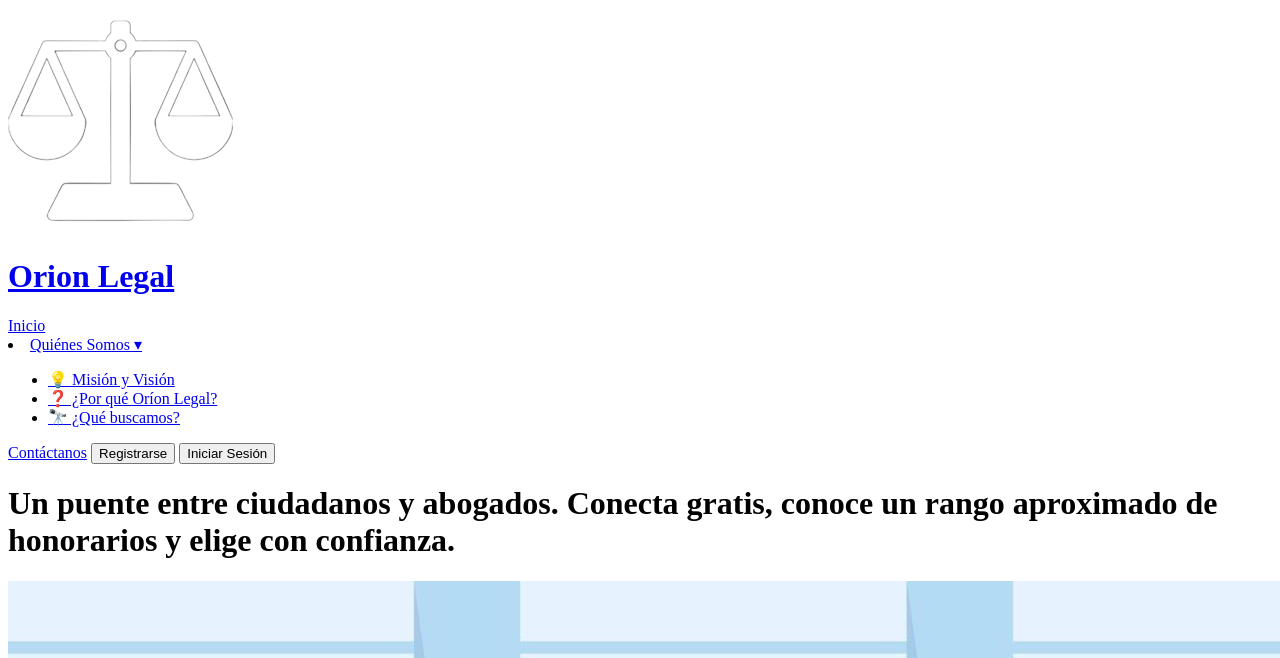
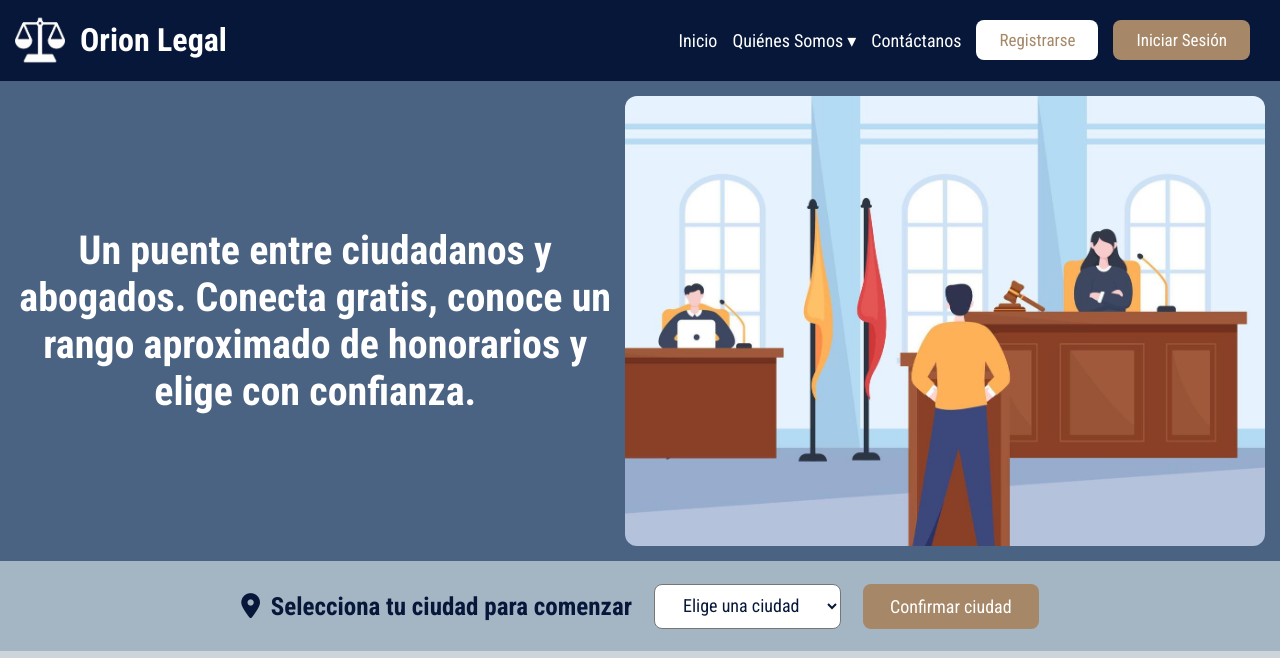
Before and after one commit to Tobinakano/OrionLegal, a Django app: page / in a window 1280 px wide; the page is wider, and only the part inside the window is pictured. Shown: the top 658 px of that part. Run offline with Django 5.2, Linux system fonts and the light colour scheme.

Commit message:
Corrijo rutas del CSS en los templates

```diff
--- a/myapp/templates/index.html
+++ b/myapp/templates/index.html
@@ -4,9 +4,8 @@
 <head>
     <meta charset="UTF-8">
     <meta name="viewport" content="width=device-width, initial-scale=1.0">
-    <link rel="stylesheet" href="styles.css?v=1.0">
     <link rel="stylesheet" href="https://cdnjs.cloudflare.com/ajax/libs/font-awesome/6.5.0/css/all.min.css">
-    <link rel="stylesheet" href="{% static 'Css/style.css?v=1.0' %}">
+    <link rel="stylesheet" href="{% static 'Css/estilos.css' %}">
     <link rel="icon" href="{% static 'Img/Logo.png' %}">
     <title>Orión Legal</title>
 </head>
--- a/myapp/templates/login.html
+++ b/myapp/templates/login.html
@@ -4,9 +4,8 @@
 <head>
     <meta charset="UTF-8">
     <meta name="viewport" content="width=device-width, initial-scale=1.0">
-    <link rel="stylesheet" href="styles.css?v=1.0">
     <link rel="stylesheet" href="https://cdnjs.cloudflare.com/ajax/libs/font-awesome/6.5.0/css/all.min.css">
-    <link rel="stylesheet" href="{% static 'Css/style.css?v=1.0' %}">
+    <link rel="stylesheet" href="{% static 'Css/estilos.css' %}">
     <link rel="icon" href="{% static 'Img/Logo.png' %}">
     <title>Login</title>
 </head>
--- a/myapp/templates/misionyvision.html
+++ b/myapp/templates/misionyvision.html
@@ -4,7 +4,7 @@
 <head>
     <meta charset="UTF-8">
     <meta name="viewport" content="width=device-width, initial-scale=1.0">
-    <link rel="stylesheet" href="{% static 'Css/style.css?v=1.0' %}">
+    <link rel="stylesheet" href="{% static 'Css/estilos.css' %}">
     <link rel="icon" href="{% static 'Img/Logo.png' %}">
     <link rel="stylesheet" href="https://cdnjs.cloudflare.com/ajax/libs/font-awesome/6.5.0/css/all.min.css">
     <title>Misión y Visión</title>
--- a/myapp/templates/porqueorion.html
+++ b/myapp/templates/porqueorion.html
@@ -4,7 +4,7 @@
 <head>
     <meta charset="UTF-8">
     <meta name="viewport" content="width=device-width, initial-scale=1.0">
-    <link rel="stylesheet" href="{% static 'Css/style.css?v=1.0' %}">
+    <link rel="stylesheet" href="{% static 'Css/estilos.css' %}">
     <link rel="icon" href="{% static 'Img/Logo.png' %}">
     <title>¿Por qué Oríon Legal?</title>
 </head>
--- a/myapp/templates/quebuscamos.html
+++ b/myapp/templates/quebuscamos.html
@@ -4,7 +4,7 @@
 <head>
     <meta charset="UTF-8">
     <meta name="viewport" content="width=device-width, initial-scale=1.0">
-    <link rel="stylesheet" href="{% static 'Css/style.css?v=1.0' %}">
+    <link rel="stylesheet" href="{% static 'Css/estilos.css' %}">
     <link rel="icon" href="{% static 'Img/Logo.png' %}">
     <title>¿Por qué Oríon Legal?</title>
 </head>
--- a/myapp/templates/registro-abogado.html
+++ b/myapp/templates/registro-abogado.html
@@ -4,9 +4,8 @@
 <head>
     <meta charset="UTF-8">
     <meta name="viewport" content="width=device-width, initial-scale=1.0">
-    <link rel="stylesheet" href="styles.css?v=1.0">
     <link rel="stylesheet" href="https://cdnjs.cloudflare.com/ajax/libs/font-awesome/6.5.0/css/all.min.css">
-    <link rel="stylesheet" href="{% static 'Css/style.css?v=1.0' %}">
+    <link rel="stylesheet" href="{% static 'Css/estilos.css' %}">
     <link rel="icon" href="{% static 'Img/Logo.png' %}">
     <title>Registro abogado</title>
 </head>
--- a/myapp/templates/registro-ciudadano.html
+++ b/myapp/templates/registro-ciudadano.html
@@ -4,9 +4,8 @@
 <head>
     <meta charset="UTF-8">
     <meta name="viewport" content="width=device-width, initial-scale=1.0">
-    <link rel="stylesheet" href="styles.css?v=1.0">
     <link rel="stylesheet" href="https://cdnjs.cloudflare.com/ajax/libs/font-awesome/6.5.0/css/all.min.css">
-    <link rel="stylesheet" href="{% static 'Css/style.css?v=1.0' %}">
+    <link rel="stylesheet" href="{% static 'Css/estilos.css' %}">
     <link rel="icon" href="{% static 'Img/Logo.png' %}">
     <title>Registro Ciudadano</title>
 </head>
--- a/myapp/templates/registro-eleccion.html
+++ b/myapp/templates/registro-eleccion.html
@@ -4,9 +4,8 @@
 <head>
     <meta charset="UTF-8">
     <meta name="viewport" content="width=device-width, initial-scale=1.0">
-    <link rel="stylesheet" href="styles.css?v=1.0">
     <link rel="stylesheet" href="https://cdnjs.cloudflare.com/ajax/libs/font-awesome/6.5.0/css/all.min.css">
-    <link rel="stylesheet" href="{% static 'Css/style.css?v=1.0' %}">
+    <link rel="stylesheet" href="{% static 'Css/estilos.css' %}">
     <link rel="icon" href="{% static 'Img/Logo.png' %}">
     <title>Registro</title>
 </head>
```
Also changed, not shown: myapp/static/Css/estilos.css (renamed from myapp/static/Css/style.css).
